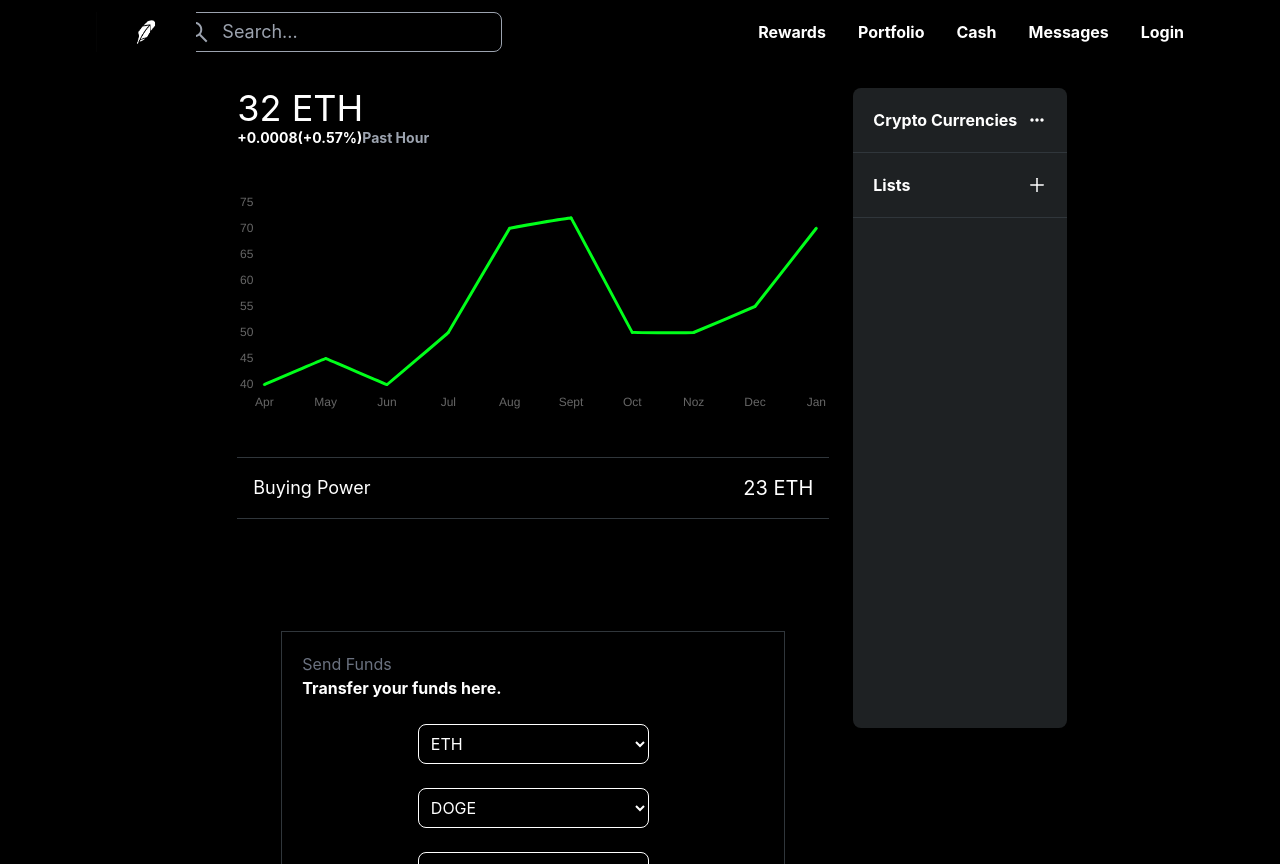
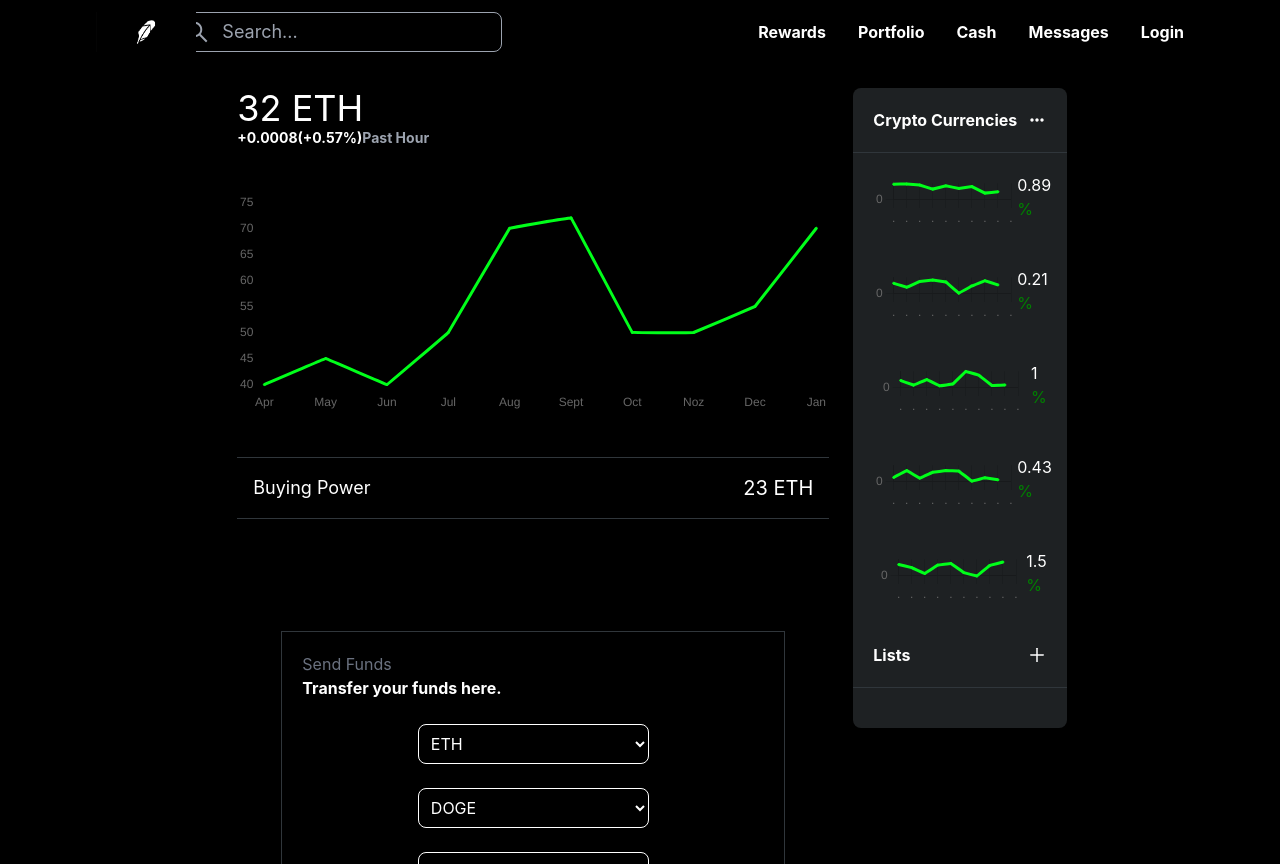
Before and after one commit to its-nishev/growthex-dapp, a Next.js app: page / in a window 1280 px wide. Built offline with nearby package versions, Linux system fonts and the light colour scheme.

Commit message:
Add Assets

```diff
--- /dev/null
+++ b/components/Asset.js
@@ -0,0 +1,87 @@
+import React from 'react'
+import { Line } from 'react-chartjs-2'
+
+const styles = {
+  wrapper: 'flex justify-between p-5  hover:bg-[#30363B] duration-300',
+  container: 'flex flex-col text-white items-center justify-center',
+  name: 'font-bold',
+  chart: 'w-36 h-full',
+  price: 'flex flex-col text-white',
+  percent: 'text-green-400',
+}
+
+const Asset = ({ coin, price }) => {
+  const randomNumber = () => {
+    let data = []
+    for (let i = 0; i < 9; i++) {
+      let randomNum = Math.floor(Math.random() * 100)
+      data = [...data, randomNum]
+    }
+    return data
+  }
+
+  const setGraphColor = () => {
+    if (coin.change < 0) {
+      return '#ef4b09'
+    } else {
+      return '#00ff1a'
+    }
+  }
+
+  const data = {
+    labels: ['.', '.', '.', '.', '.', '.', '.', '.', '.', '.'],
+    datasets: [
+      {
+        fill: false,
+        lineTension: 0.01,
+        backgroundColor: setGraphColor(),
+        borderColor: setGraphColor(),
+        borderCapStyle: 'butt',
+        borderDash: [],
+        borderDashOffset: 0.0,
+        borderJoinStyle: 'miter',
+        pointBorderColor: setGraphColor(),
+        pointBackgroundColor: setGraphColor(),
+        pointBorderWidth: 1,
+        pointHoverRadius: 5,
+        pointHoverBackgroundColor: setGraphColor(),
+        pointHoverBorderColor: setGraphColor(),
+        pointHoverBorderWidth: 2,
+        pointRadius: 1,
+        pointHitRadius: 10,
+        data: randomNumber(),
+      },
+    ],
+  }
+
+  const options = {
+    plugins: {
+      legend: {
+        display: false,
+      },
+    },
+  }
+  return (
+    <div className={styles.wrapper}>
+      <div className={styles.container}>
+        <div className={styles.name}>{coin.symbol}</div>
+      </div>
+      <div>
+        <div className={styles.chart}>
+          <Line data={data} options={options} width={400} height={150} />
+        </div>
+      </div>
+      <div className={styles.price}>
+        <div>{price}</div>
+        <div
+          className={styles.percent}
+          style={{ color: coin.change < 0 ? '#ef4b09' : 'green' }}
+        >
+          {coin.change}%
+        </div>
+      </div>
+    </div>
+  )
+}
+
+export default Asset
--- a/pages/index.js
+++ b/pages/index.js
@@ -3,6 +3,7 @@
 import PortfolioChart from '../components/PortfolioChart'
 import BuyTokens from '../components/BuyTokens'
 import Notice from '../components/Notice'
+import Asset from '../components/Asset'
 
 //Icons
 import { BiDotsHorizontalRounded } from 'react-icons/bi'
@@ -72,6 +73,12 @@
             <BiDotsHorizontalRounded className={styles.moreOptions} />
           </div>
 
+          <Asset coin="ETH" price="0.89" />
+          <Asset coin="BTC" price="0.21" />
+          <Asset coin="SOL" price="1" />
+          <Asset coin="DOGE" price="0.43" />
+          <Asset coin="ETH" price="1.5" />
+
           <div className={styles.rightMainItem}>
             <div className={styles.ItemTitle}>Lists</div>
             <AiOutlinePlus className={styles.moreOptions} />
```
